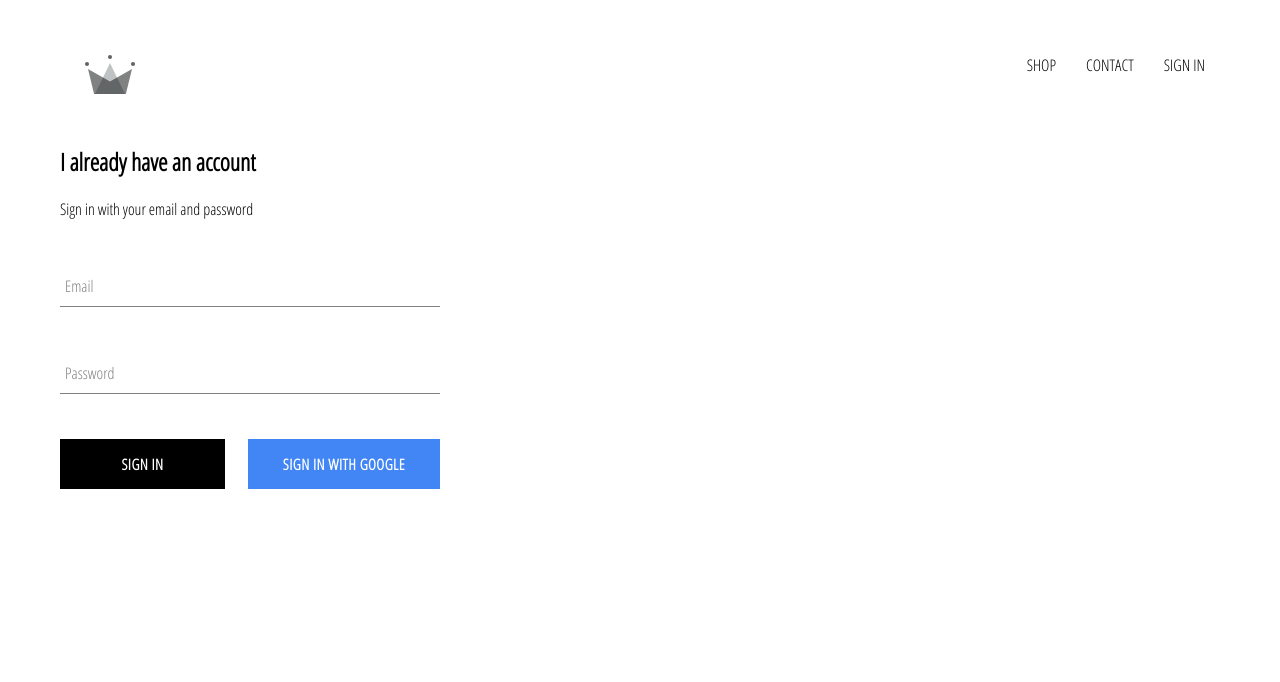
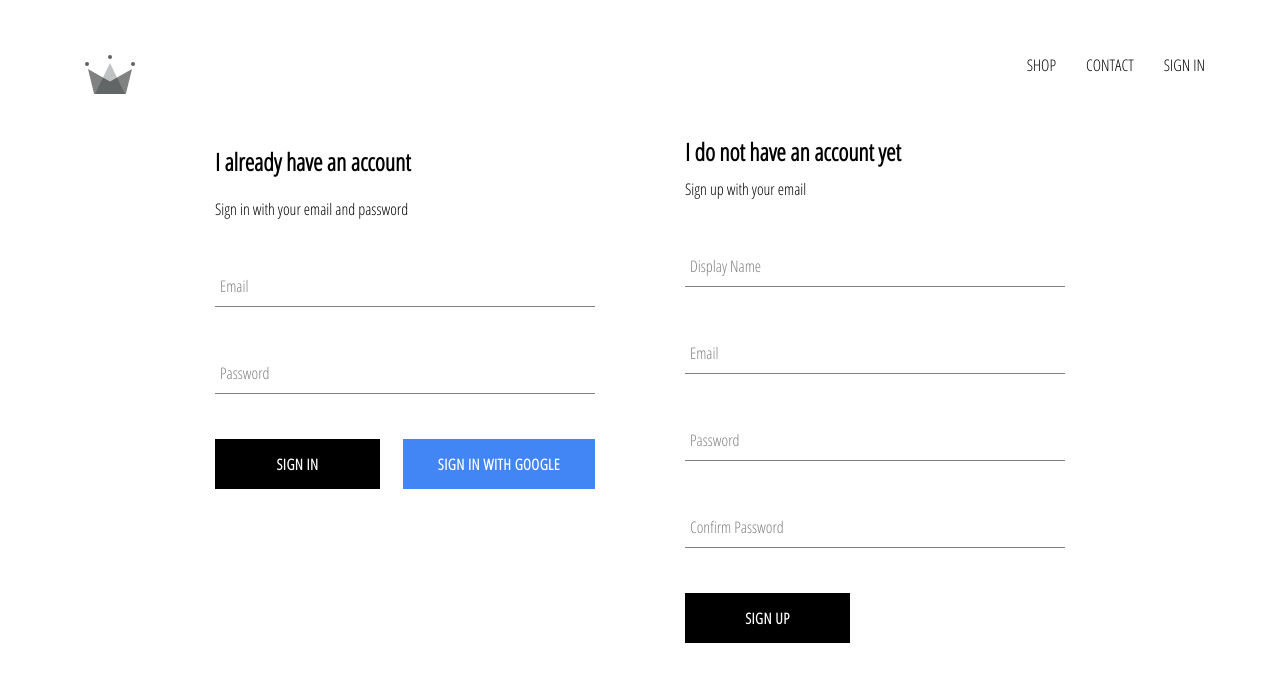
Before and after one commit to thanhdat8799/crown-clothing, a React (Create React App) app: page /signin in a window 1280 px wide. Shown: the top 682 px of the page. Built offline with nearby package versions, Linux system fonts and the light colour scheme; no server answers.

Commit message:
update sign-up component

```diff
--- a/src/App.js
+++ b/src/App.js
@@ -5,7 +5,7 @@
 import HomePage from './pages/homepage/homepage.component';
 import ShopPage from './pages/shop/shop.component';
 import SignInAndSignUp from './pages/sign-in-and-sign-up/sign-in-and-sign-up.component';
-import {auth} from './firebase/firebase.utils';
+import {auth, createUserProfile} from './firebase/firebase.utils';
 
 import Header from './components/header/header.component';
 
@@ -20,10 +20,19 @@
   unsubcribeFromAuth = null
 
   componentDidMount() {
-    this.unsubcribeFromAuth = auth.onAuthStateChanged(user => {
-      this.setState({ currentUser: user });
+    this.unsubcribeFromAuth = auth.onAuthStateChanged(async userAuth => {
+       if(userAuth) {
+         const userRef = await createUserProfile(userAuth);
 
-      console.log(user);
+         userRef.onSnapshot(snapShot => {
+            this.setState({ currentUser: {
+              id: snapShot.id,
+              ...snapShot.data()
+            }
+            }, () => console.log(this.state))
+         });
+       }
+       else this.setState({currentUser: userAuth}, () => console.log(this.state));
     })
   }
 
--- /dev/null
+++ b/src/components/sign-up/sign-up.component.jsx
@@ -0,0 +1,70 @@
+import React from 'react';
+import './sign-up.styles.scss';
+import {auth, createUserProfile} from '../../firebase/firebase.utils';
+import FormInput from '../form-input/form-input.component';
+import CustomButton from '../custom-button/custom-button.component';
+class SignUp extends React.Component {
+    constructor(props) {
+        super(props);
+        this.state = {
+            displayName: '',
+            email: '',
+            password: '',
+            confirmPassword: ''
+        }
+    }
+
+    handleSubmit = async (event) => {
+        event.preventDefault();
+
+        const { displayName, email, password, confirmPassword } = this.state;
+
+        if(password !== confirmPassword) {
+            alert('Password and confirm password do not match!');
+            return;
+        }
+
+        try {
+            const {user} = await auth.createUserWithEmailAndPassword(email, password);
+
+            await createUserProfile(user, {displayName});
+
+            this.setState({
+                displayName: '',
+                email: '',
+                password: '',
+                confirmPassword: ''
+            });
+        } catch (error) {
+            console.log(error);
+        }
+
+    }
+
+    handleChange = (event) => {
+        const {name, value} = event.target;
+        this.setState({[name]: value});
+    }
+
+    render() {
+        const {displayName, email, password, confirmPassword} = this.state;
+
+        return (
+            <div className="sign-up">
+                <h2 className='title'>I do not have an account yet</h2>
+                <span className='sub-title'>Sign up with your email</span>
+                <form onSubmit={this.handleSubmit}>
+                    <FormInput type='text' name='displayName' value={displayName} label='Display Name' onChange={this.handleChange} required />
+                    <FormInput type='email' name='email' value={email} label='Email' onChange={this.handleChange} required />
+                    <FormInput type='password' name='password' value={password} label='Password' onChange={this.handleChange} required />
+                    <FormInput type='password' name='confirmPassword' value={confirmPassword} label='Confirm Password' onChange={this.handleChange} required />
+                    <CustomButton type='submit'>
+                        sign up
+                    </CustomButton>
+                </form>
+            </div>
+        )
+    }
+}
+
+export default SignUp;
--- /dev/null
+++ b/src/components/sign-up/sign-up.styles.scss
@@ -0,0 +1,9 @@
+.sign-up {
+    display: flex;
+    flex-direction: column;
+    width: 380px;
+
+    .title {
+        margin: 10px 0;
+    }
+}
--- a/src/firebase/firebase.utils.js
+++ b/src/firebase/firebase.utils.js
@@ -18,6 +18,33 @@
 export const auth = firebase.auth();
 export const firestore = firebase.firestore();
 
+export const createUserProfile = async (userAuth, additionalData) => {
+    if(userAuth) {
+        const userRef = firestore.doc(`user/${userAuth.uid}`);
+        const snapShot = await userRef.get();
+
+        if(!snapShot.exists) {
+            let createAt = new Date();
+            const {displayName, email} = userAuth;
+
+            try {
+                await userRef.set({
+                    displayName,
+                    email,
+                    createAt,
+                    ...additionalData
+                });
+            } catch (error) {
+                console.log(error);
+            }
+
+        }
+
+        return userRef;
+    }
+    else return;
+}
+
 const provider = new firebase.auth.GoogleAuthProvider();
 // provider.setCustomParameters({ prompt: 'select_account' });
 
--- a/src/pages/sign-in-and-sign-up/sign-in-and-sign-up.component.jsx
+++ b/src/pages/sign-in-and-sign-up/sign-in-and-sign-up.component.jsx
@@ -1,10 +1,13 @@
 import React from 'react';
 
 import './sign-in-and-sign-up.styles.scss';
-import SignIn from "../../components/sign-in/sign-in.component.jsx";
-
+import SignIn from "../../components/sign-in/sign-in.component";
+import SignUp from "../../components/sign-up/sign-up.component";
 const SignInAndSignUp = () => (
-    <SignIn/>
+    <div className="sign-in-and-sign-up">
+        <SignIn/>
+        <SignUp/>
+    </div>
 )
 
 export default SignInAndSignUp;
--- a/src/pages/sign-in-and-sign-up/sign-in-and-sign-up.styles.scss
+++ b/src/pages/sign-in-and-sign-up/sign-in-and-sign-up.styles.scss
@@ -0,0 +1,6 @@
+.sign-in-and-sign-up {
+    display: flex;
+    justify-content: space-between;
+    width: 850px;
+    margin: 10px auto;
+}
```
